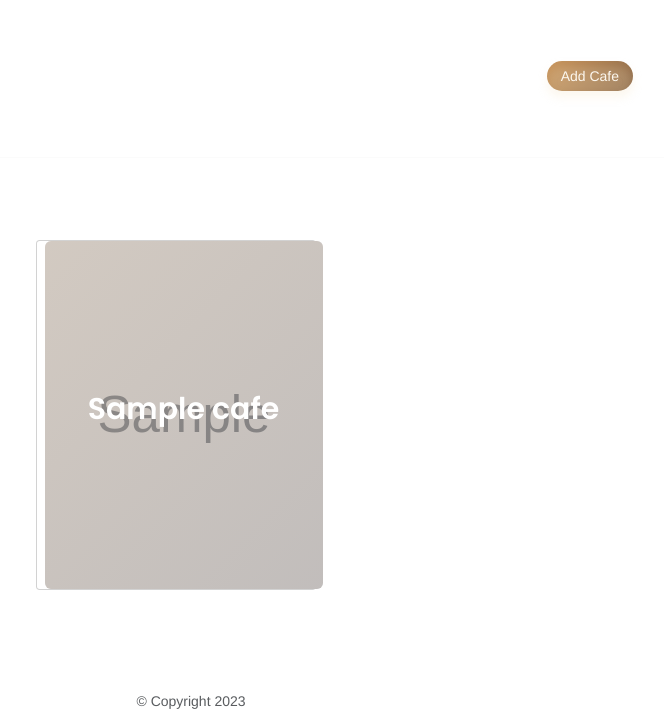
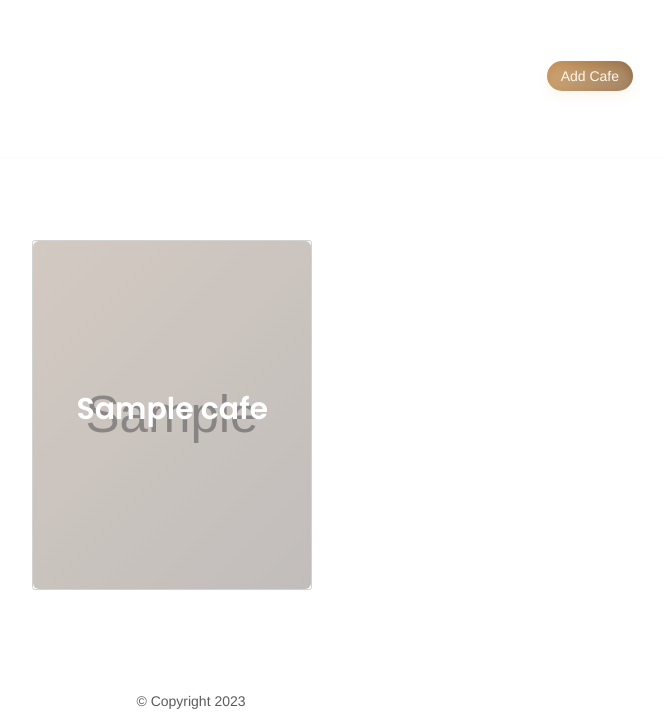
Before and after one commit to Korkova/Cafe_and_Wifi_Website-API-SQL, a Flask app: page / in a window 1280 px wide. Shown: the part 595-1316 px from the top of the page, without its empty margins (449-1113 px from the left). Run offline with Flask 2, Linux system fonts and the light colour scheme; tables that the repository leaves empty hold one stand-in row (values such as "Sample post"); grey boxes marked "Sample" are stand-in pictures; some libraries are stand-ins or nearby versions; some web fonts are replaced.

Commit message:
Change code 25

```diff
--- a/static/css/styles.css
+++ b/static/css/styles.css
@@ -146,9 +146,10 @@ h1 {
 
 /* CARDS */
 
-/* .row>* {
+.row>* {
   padding-left: 0;
-  }*/
+  }
+
 
 .card-name {
      font-size: 3rem;
@@ -211,8 +212,13 @@ h1 {
  .back {
 	 background: #fff;
 	 transform: rotateY(-180deg);
-	 padding: 0 2em;
+     padding: 0 2em;
+
 }
+.back-in-column {
+    padding: 0 2em;
+}
+
  .card:hover .back {
 	 transform: rotateY(0deg);
 }
--- a/templates/index.html
+++ b/templates/index.html
@@ -32,7 +32,7 @@
           <p class="card-name">{{ cafe.name }}</p>
       </div>
       <div class="back">
-        <div>
+        <div class="back-in-column">
           <div class="rating">
             {% if cafe.rating=='5/5': %}
             <i class="fas fa-star star"></i><i class="fas fa-star star"></i><i class="fas fa-star star"></i><i class="fas fa-star star"></i><i class="fas fa-star star"></i>
```
